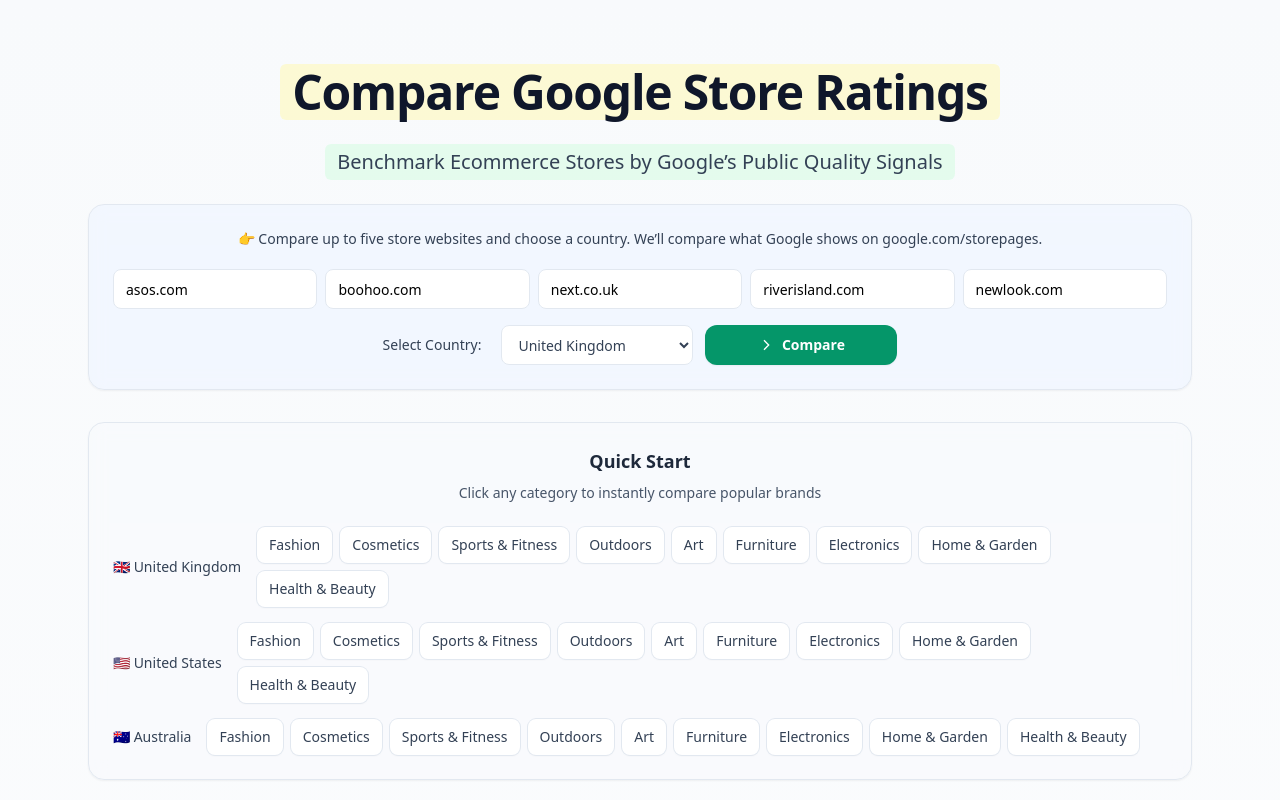
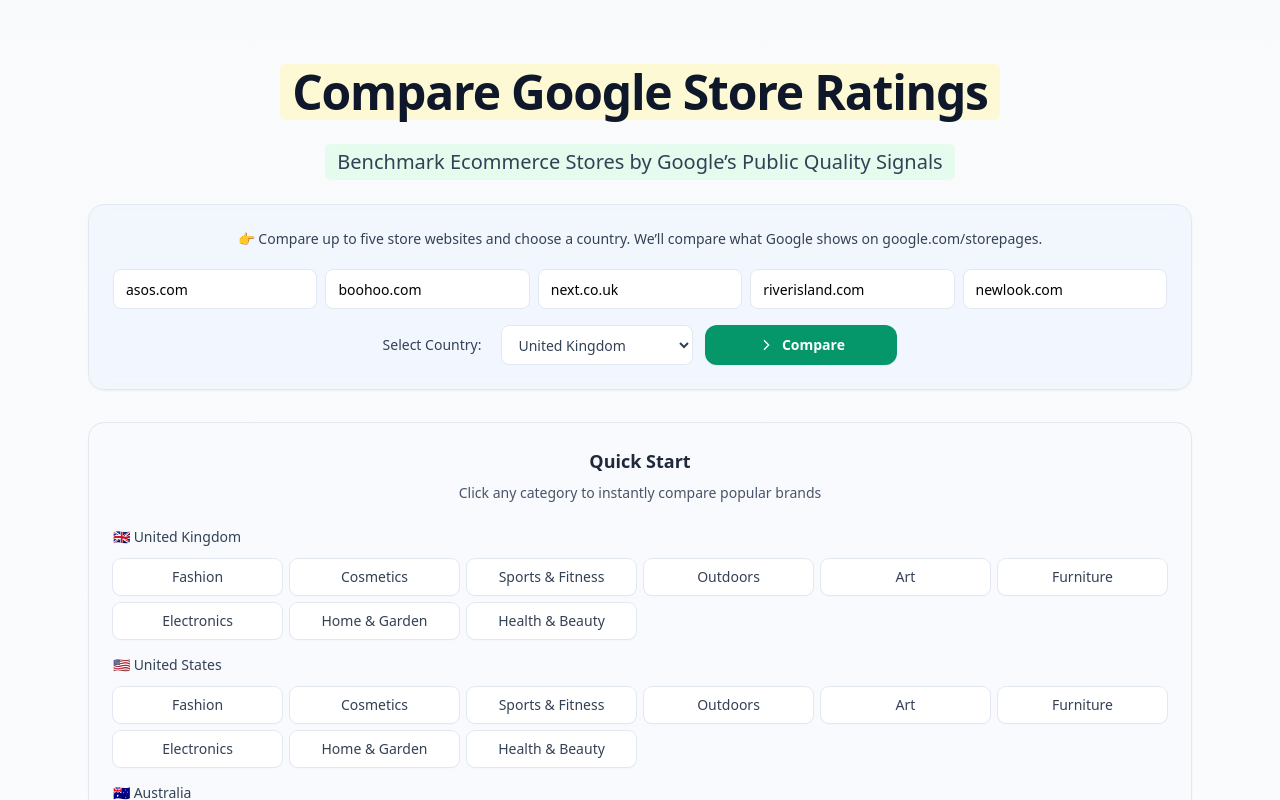
Before and after one commit to carlhendy/tsq-compartpr, a Next.js app: page / in a window 1280 px wide. Shown: the top 800 px of the page. Built offline with nearby package versions, Linux system fonts and the light colour scheme.

Commit message:
Add files via upload

```diff
--- a/app/page.tsx
+++ b/app/page.tsx
@@ -231,7 +231,9 @@
   const handleQuickStart = (country: CountryKey, category: CategoryKey) => {
     const brands = QUICK_START_CATEGORIES[country][category];
     setDomains(brands);
-    setCountry(country);
+    // Map country codes to match the selector options
+    const countryCode = country === 'UK' ? 'GB' : country;
+    setCountry(countryCode);
     // Auto-trigger comparison
     setTimeout(() => compare(), 100);
   };
@@ -557,16 +559,16 @@
 
           <div className="space-y-4">
             {/* UK Categories */}
-            <div className="flex items-center gap-4">
-              <h4 className="text-sm font-medium text-slate-700 flex items-center gap-2 whitespace-nowrap">
+            <div>
+              <h4 className="text-sm font-medium text-slate-700 mb-3 flex items-center gap-2">
                 🇬🇧 United Kingdom
               </h4>
-              <div className="flex flex-wrap gap-2">
+              <div className="grid grid-cols-3 sm:grid-cols-4 md:grid-cols-5 lg:grid-cols-6 gap-2">
                 {Object.keys(QUICK_START_CATEGORIES.UK).map((category) => (
                   <button
                     key={`UK-${category}`}
                     onClick={() => handleQuickStart('UK', category as CategoryKey)}
-                    className="inline-flex items-center gap-1 rounded-lg bg-white px-3 py-2 text-sm font-medium text-slate-700 shadow-sm ring-1 ring-slate-200 hover:bg-slate-50 hover:ring-slate-300 transition-colors"
+                    className="inline-flex items-center justify-center gap-1 rounded-lg bg-white px-3 py-2 text-sm font-medium text-slate-700 shadow-sm ring-1 ring-slate-200 hover:bg-slate-50 hover:ring-slate-300 transition-colors"
                   >
                     {category}
                   </button>
@@ -575,16 +577,16 @@
             </div>
 
             {/* US Categories */}
-            <div className="flex items-center gap-4">
-              <h4 className="text-sm font-medium text-slate-700 flex items-center gap-2 whitespace-nowrap">
+            <div>
+              <h4 className="text-sm font-medium text-slate-700 mb-3 flex items-center gap-2">
                 🇺🇸 United States
               </h4>
-              <div className="flex flex-wrap gap-2">
+              <div className="grid grid-cols-3 sm:grid-cols-4 md:grid-cols-5 lg:grid-cols-6 gap-2">
                 {Object.keys(QUICK_START_CATEGORIES.US).map((category) => (
                   <button
                     key={`US-${category}`}
                     onClick={() => handleQuickStart('US', category as CategoryKey)}
-                    className="inline-flex items-center gap-1 rounded-lg bg-white px-3 py-2 text-sm font-medium text-slate-700 shadow-sm ring-1 ring-slate-200 hover:bg-slate-50 hover:ring-slate-300 transition-colors"
+                    className="inline-flex items-center justify-center gap-1 rounded-lg bg-white px-3 py-2 text-sm font-medium text-slate-700 shadow-sm ring-1 ring-slate-200 hover:bg-slate-50 hover:ring-slate-300 transition-colors"
                   >
                     {category}
                   </button>
@@ -593,16 +595,16 @@
             </div>
 
             {/* AU Categories */}
-            <div className="flex items-center gap-4">
-              <h4 className="text-sm font-medium text-slate-700 flex items-center gap-2 whitespace-nowrap">
+            <div>
+              <h4 className="text-sm font-medium text-slate-700 mb-3 flex items-center gap-2">
                 🇦🇺 Australia
               </h4>
-              <div className="flex flex-wrap gap-2">
+              <div className="grid grid-cols-3 sm:grid-cols-4 md:grid-cols-5 lg:grid-cols-6 gap-2">
                 {Object.keys(QUICK_START_CATEGORIES.AU).map((category) => (
                   <button
                     key={`AU-${category}`}
                     onClick={() => handleQuickStart('AU', category as CategoryKey)}
-                    className="inline-flex items-center gap-1 rounded-lg bg-white px-3 py-2 text-sm font-medium text-slate-700 shadow-sm ring-1 ring-slate-200 hover:bg-slate-50 hover:ring-slate-300 transition-colors"
+                    className="inline-flex items-center justify-center gap-1 rounded-lg bg-white px-3 py-2 text-sm font-medium text-slate-700 shadow-sm ring-1 ring-slate-200 hover:bg-slate-50 hover:ring-slate-300 transition-colors"
                   >
                     {category}
                   </button>
```
